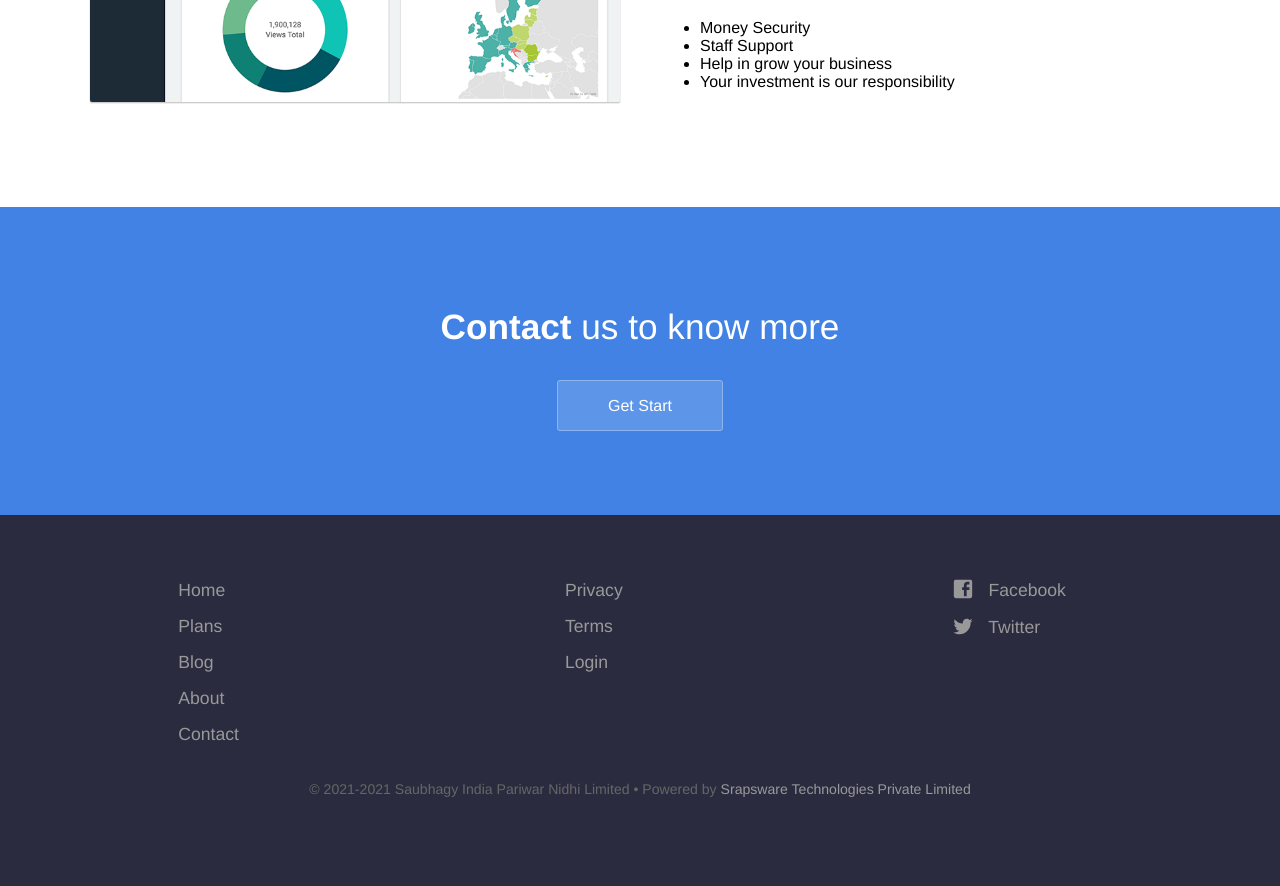
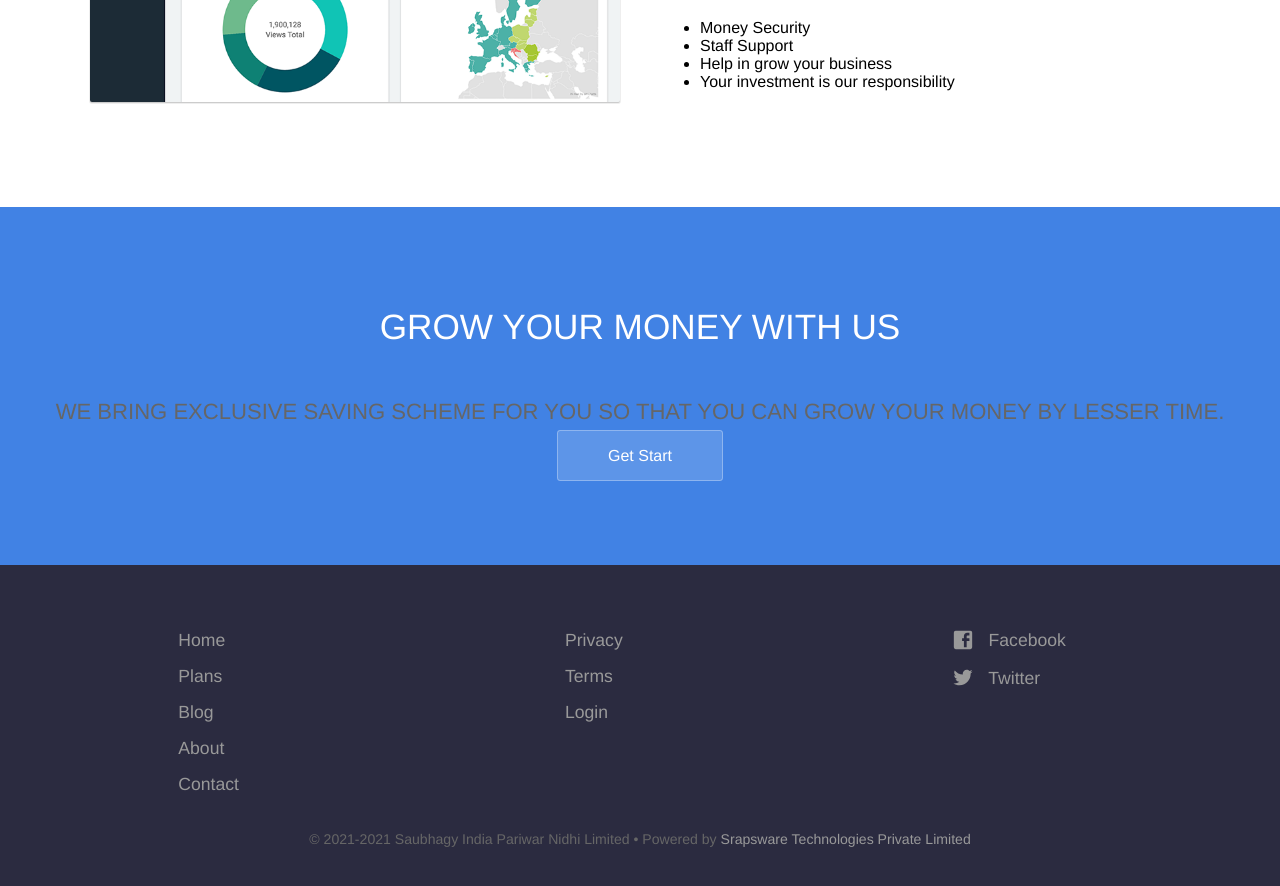
Before and after one commit to saubhagyaindia/saubhagyaindia-website, a Jekyll site: the page built from index.html, in a window 1280 px wide and 900 px high, scrolled down 1947 px. Shown: the top 886 px of the window. Built offline with Jekyll 4.4.1, drawn with Linux system fonts in a browser that asks for light colours; before the commit the page ends 2796 px from its top, so only the background shows below that.

Commit message:
Update index.html

```diff
--- a/index.html
+++ b/index.html
@@ -49,7 +49,8 @@ description: Track and optimize your sales team in real time
 
 
 	<section class="bottom-cta">
-		<h2 class="editable"><strong>Contact</strong> us to know more</h2>
+		<h2 class="editable">GROW YOUR MONEY WITH US</h2>
+		<p>WE BRING EXCLUSIVE SAVING SCHEME FOR YOU SO THAT YOU CAN GROW YOUR MONEY BY LESSER TIME.</p>
 		<div class="button alt"><a href="/contact/">Get Start</a></div>
 	</section>
 </div>
```
